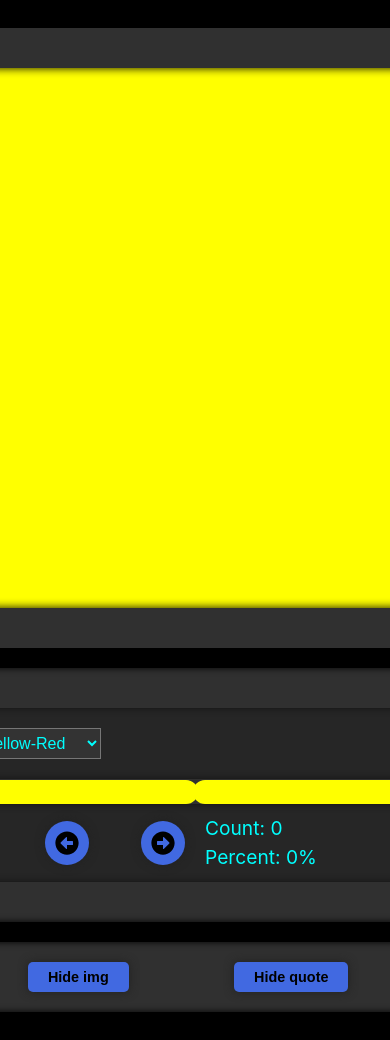
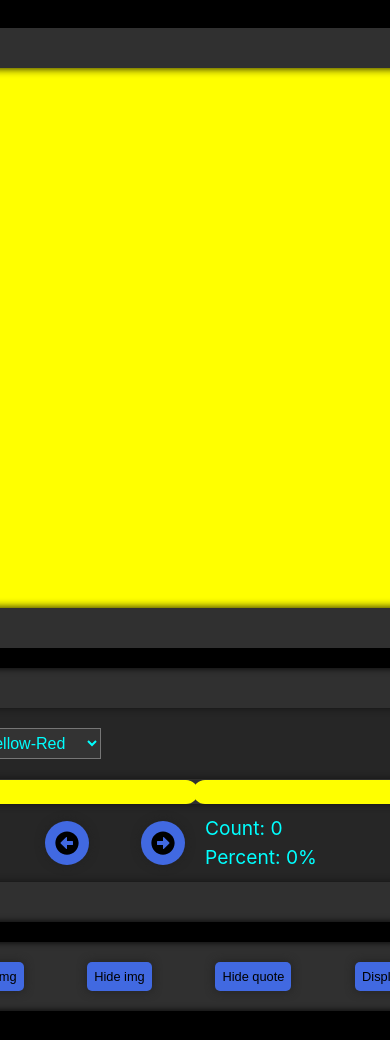
Before and after one commit to TLRKiliann/ui-progressbar-quote, a React (Vite) app in the folder vite-project/: page / in a window 390 px wide. Shown: the top 1040 px of the page. Built offline with nearby package versions, Linux system fonts and the light colour scheme; no server answers.

Commit message:
resized and media screen added

```diff
--- a/vite-project/src/components/styles/BtnPanel.css
+++ b/vite-project/src/components/styles/BtnPanel.css
@@ -2,10 +2,16 @@
     display: flex;
     align-items: center;
     justify-content: space-between;
-    width: 900px;
+    width: 800px;
     background: hsl(0, 0%, 19%);
     border-radius: 12px;
     box-shadow: inset 0 0 7px hsl(0, 0%, 0%);
     margin-top: 20px;
     padding: 20px 40px;
 }
+
+@media only screen and (max-width: 1200px) {
+    .button-panel {
+        width: 600px;
+    }
+}
--- a/vite-project/src/index.css
+++ b/vite-project/src/index.css
@@ -21,7 +21,7 @@ button {
   border: none;
   border-radius: 5px;
   box-shadow: 0 0 10px hsl(0, 0%, 13%);
-  padding: 7px 20px;
+  padding: 10px 20px;
   transform: scale(1.0);
   -webkit-transition: -webkit-transform 0.25s;
   transition: transform 0.25s;
@@ -40,3 +40,11 @@ button:active {
   color: hsl(0, 0%, 96%);
   transform: scale(0.95);
 }
+
+@media only screen and (max-width: 1200px) {
+  button {
+    font-size: 0.8rem;
+    font-weight: normal;
+    padding: 7px 7px;
+  }
+}
```
Also changed, not shown: vite-project/src/components/styles/ContainerCounter.css (line endings or trailing spaces).
